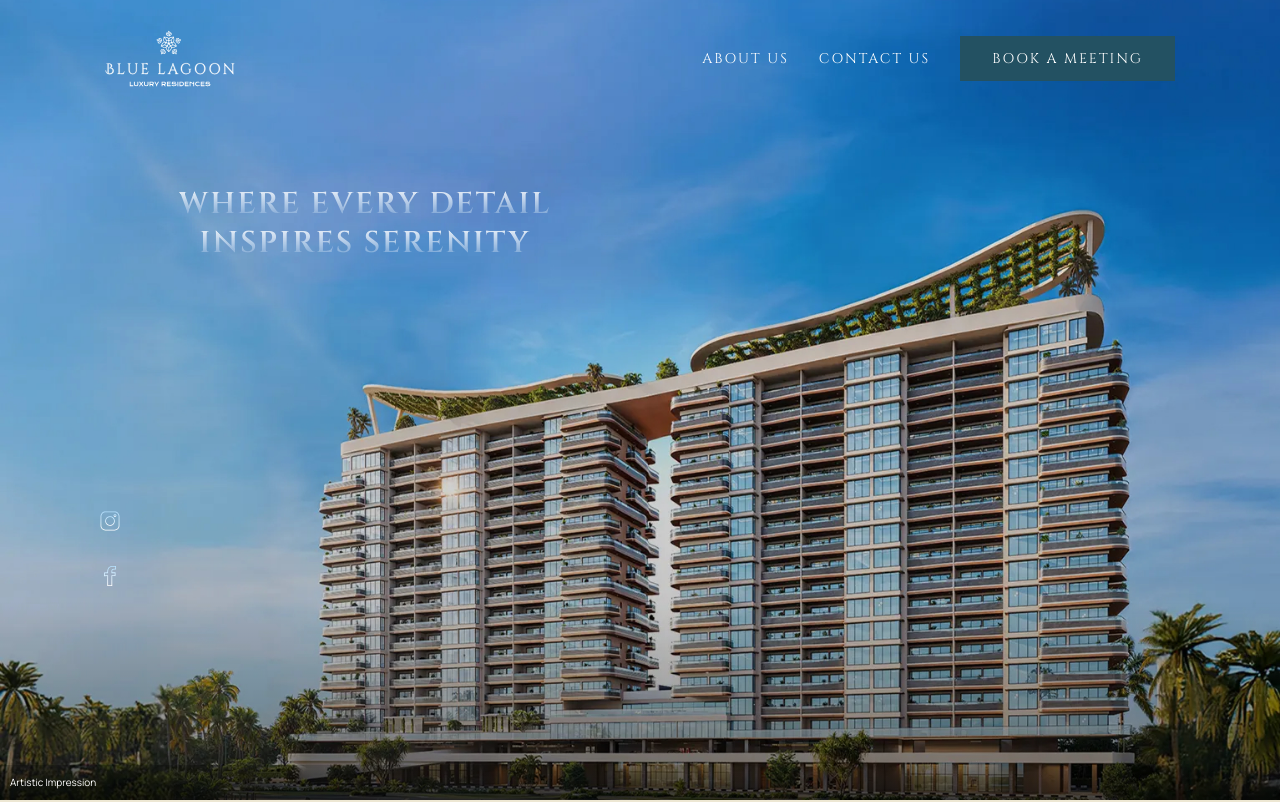
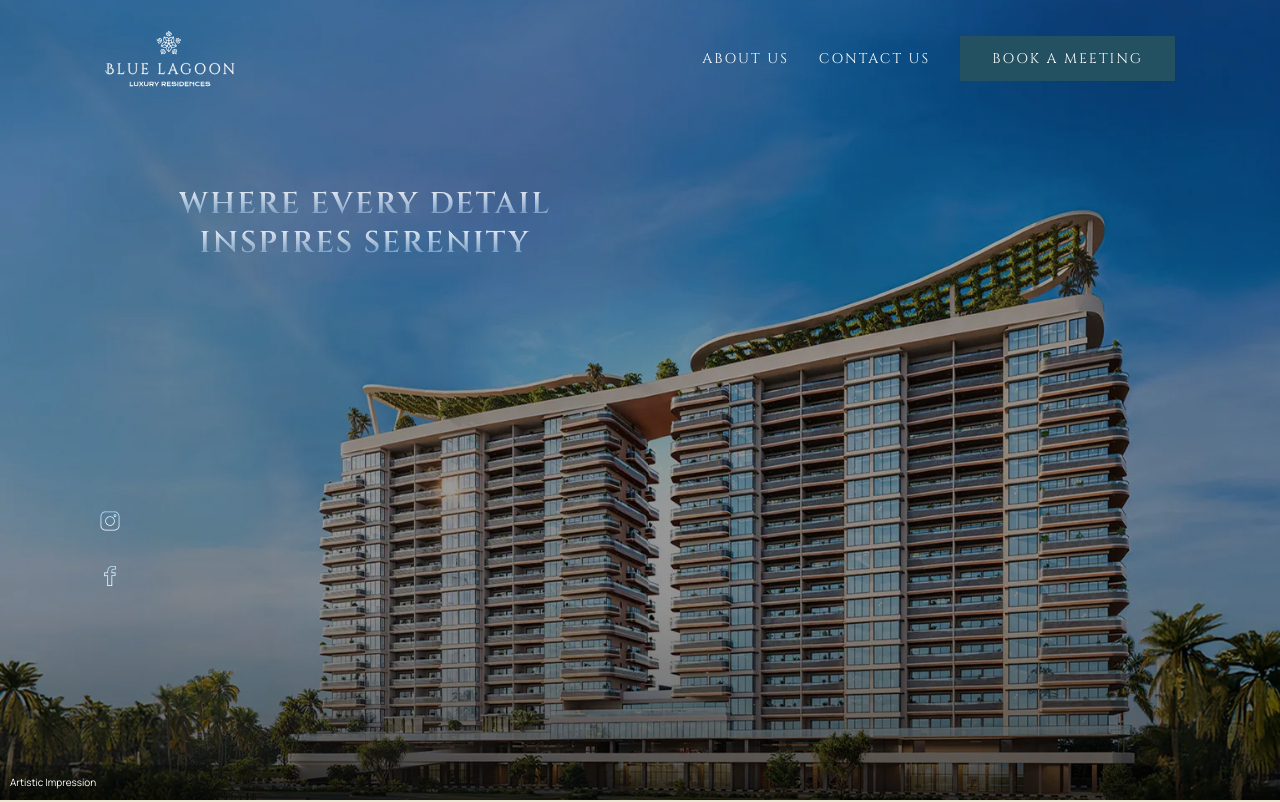
Before and after one commit to hritikgtf99711/bluelagoon, a React (Vite) app: page / in a window 1280 px wide. Shown: the top 802 px of the page. Built offline with nearby package versions, Linux system fonts and the light colour scheme.

Commit message:
mobile changes done

```diff
--- a/src/component/Footer.jsx
+++ b/src/component/Footer.jsx
@@ -78,7 +78,13 @@ export default function Footer({ openModal }) {
               className="font-manrope"
               onClick={() =>{
 
-                window.scrollTo(0, 0)
+
+                location("/disclaimer");
+                setTimeout(()=>{
+                                window.scrollTo(0, 0)
+
+                },200)
+
               }}
             >
               Disclaimer & Privacy Policy
--- a/src/component/Header.jsx
+++ b/src/component/Header.jsx
@@ -27,13 +27,14 @@ export default function Header({openModal}) {
     return () => {
       window.removeEventListener('scroll', handleScroll);
     };
-  }, [])
+  }, [nav.pathname])
   const openSideMenu=()=>{
     setopenSideMenu(true)
 
   }
    useEffect(()=>{
-setopenSideMenu(false)
+setopenSideMenu(false);
+
     },[nav.pathname])
   return (
     <>
--- a/src/component/Home/Banner.jsx
+++ b/src/component/Home/Banner.jsx
@@ -1,23 +1,64 @@
-import { Link } from "react-router-dom"
-import ZoomOut from "../../utils/ZoomOut"
-import ArtisticImpression from "../../utils/ArtisticImpression"
+import { Link } from "react-router-dom";
+import ZoomOut from "../../utils/ZoomOut";
+import ArtisticImpression from "../../utils/ArtisticImpression";
 const Banner = () => {
-    return <section
+  return (
+    <section
+      className={`${
+        window.innerWidth < 991
+          ? "bg-[url('/assets/images/home/banner_mob.jpg')]"
+          : "bg-[url('/assets/images/home/banner.jpg')]"
+      } banner_sec bg-cover bg-no-repeat bg-[bottom] relative h-[80vh] lg:h-screen w-screen`}
+    >
+        <div className="image_overlay absolute top-0 left-0 h-[100%] w-[100%] bg-[#00000042]"></div>
+      <div className="container lg:block flex flex-col place-items-center  justify-center relative z-[1] h-[100%]">
+        <h1
+          class="lg:absolute xl:top-[26%] heading-text tracking-[2px] text-[38px] leading-[1.3] uppercase text-center left-[25%] lg:translate-[-50%] font-[600] "
+          data-gsap="fade-up"
+          data-gsap-duration="1"
+          data-gsap-delay="0.6"
+        >
+          <span className="bg-gradient-to-t from-[#5b90ca7d]  to-white text-transparent bg-clip-text">
+            {" "}
+            Where Every Detail{" "}
+          </span>
+          <span className="lg:block"></span>{" "}
+          <span className="bg-clip-text bg-gradient-to-t from-[#5b90ca7d]  to-white text-transparent ">
+            {" "}
+            Inspires Serenity
+          </span>
+        </h1>
 
-        className={`${window.innerWidth<991?"bg-[url('/assets/images/home/banner_mob.jpg')]":"bg-[url('/assets/images/home/banner.jpg')]"} banner_sec bg-cover bg-no-repeat bg-[bottom] relative h-[80vh] lg:h-screen w-screen`}>
-        <div className="container lg:block flex flex-col place-items-center  justify-center relative z-[1] h-[100%]">
-            <h1 class="lg:absolute xl:top-[26%] heading-text tracking-[2px] text-[38px] leading-[1.3] uppercase text-center left-[25%] lg:translate-[-50%] font-[600] " data-gsap="fade-up" data-gsap-duration="1" data-gsap-delay="0.6">
-                <span className="bg-gradient-to-t from-[#5b90ca7d]  to-white text-transparent bg-clip-text"> Where Every Detail </span><span className="lg:block"></span> <span className="bg-clip-text bg-gradient-to-t from-[#5b90ca7d]  to-white text-transparent "> Inspires Serenity</span></h1>
+        <ul
+          className="lg:absolute lg:inline-block hidden flex lg:w-[auto] w-[100%] place-items-center justify-center gap-[20px] left-[10px] bottom-[214px]"
+          data-gsap="fade-up"
+          data-gsap-duration="1"
+          data-gsap-delay="0.6"
+        >
+          <li className="my-[35px]">
+            <Link href="#">
+              <img
+                className="w-[20px]"
+                src="./assets/icons/icon_video.svg"
+                alt=""
+              />
+            </Link>
+          </li>
+          <li>
+            <Link href="#">
+              <img
+                className="w-[20px]"
+                src="./assets/icons/icon_facebook.svg"
+                alt=""
+              />
+            </Link>
+          </li>
+        </ul>
+      </div>
+      <div className="bg-[linear-gradient(180deg,rgba(0,0,0,0.00)_0%,rgba(0,0,0,0.30)_100%)] h-[200px] w-[100%] absolute bottom-0 right-0"></div>
+      <ArtisticImpression />
+    </section>
+  );
+};
 
-            <ul className="lg:absolute lg:inline-block hidden flex lg:w-[auto] w-[100%] place-items-center justify-center gap-[20px] left-[10px] bottom-[214px]" data-gsap="fade-up" data-gsap-duration="1" data-gsap-delay="0.6">
-
-                <li className="my-[35px]"><Link href="#"><img className="w-[20px]" src="./assets/icons/icon_video.svg" alt="" /></Link></li>
-                <li><Link href="#"><img className="w-[20px]" src="./assets/icons/icon_facebook.svg" alt="" /></Link></li>
-            </ul>
-        </div>
-        <div className="bg-[linear-gradient(180deg,rgba(0,0,0,0.00)_0%,rgba(0,0,0,0.30)_100%)] h-[200px] w-[100%] absolute bottom-0 right-0"></div>
-        <ArtisticImpression/>
-        </section>
-}
-
-export default Banner
+export default Banner;
--- a/src/index.css
+++ b/src/index.css
@@ -46,10 +46,18 @@ transform: translateZ(0);
 .line-gradient{background:linear-gradient(to right, rgba(35, 81, 98, 0.3), rgba(237, 231, 211, 0.5) 50%, rgba(35, 81, 98, 0.2));}
 .artistic_impression{background: linear-gradient(1deg, #00000099, transparent);width: 100%;}
 
+
+@media (max-width: 1536px) and (min-width: 1440px) {
+  .heading-text {
+    top: 20%;
+    font-size: 32px;
+  }
+}
 @media (max-width: 1440px) {
 .heading-text {
 right: -112px;
 }
+.heading-text{top:25%;}
 /* .banner_sec{background-position-y:-155px ;} */
 .content_sec{margin-top: 25px!important;}
 .content_sec p{font-size: 14px;}
--- a/src/pages/Disclaimer.jsx
+++ b/src/pages/Disclaimer.jsx
@@ -3,7 +3,7 @@ import Headings from '../utils/Headings'
 export default function Disclaimer() {
   return (
     <section className='py-[120px]'>
-        <div className='container'>
+        <div className='container min-h-[60vh] flex justify-center flex-col'>
                 <Headings headings={"Disclaimer & Privacy Policy"}/>
                 <p className='font-manrope mt-[30px] lg:px-[40px] text-center'>Information in this website is for general
                     information and illustrative purposes only and does not constitute an offer or contract, and
```
